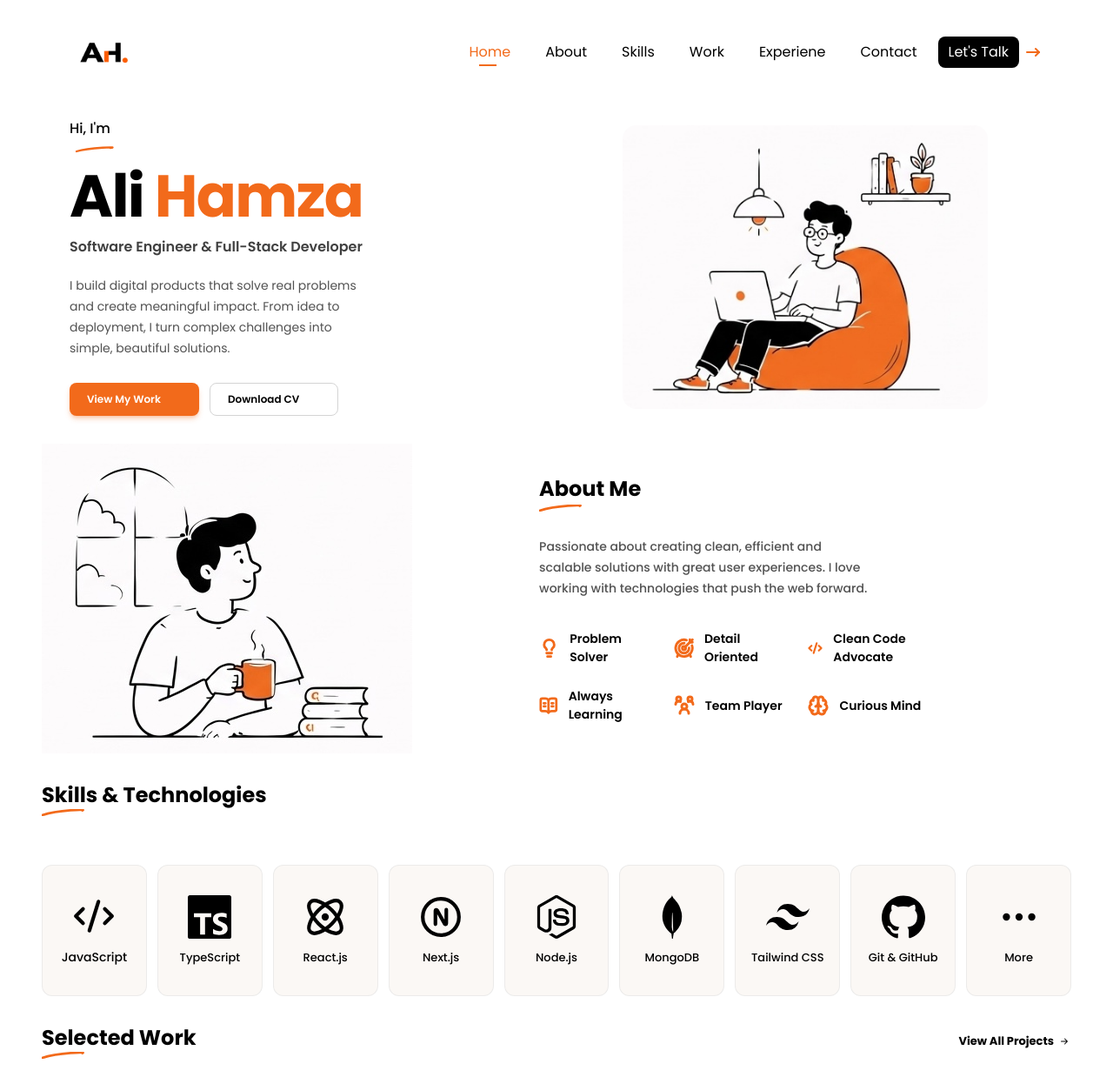
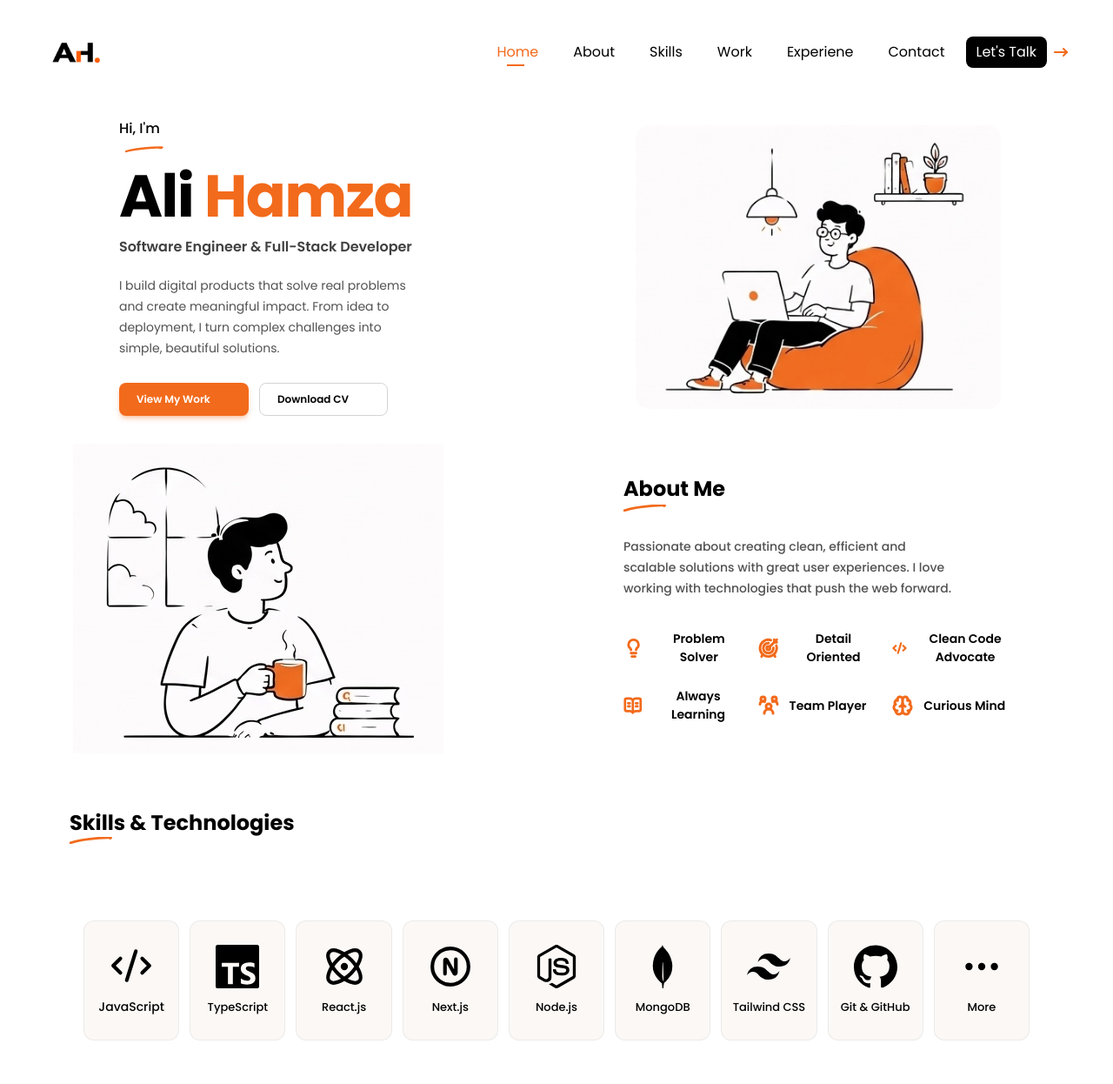
Before and after one commit to MOHAMED-BASIDI/AH.projects, a website: page index.html in a window 1280 px wide. Shown: the top 1246 px of the page at 87% size. Drawn offline with nearby package versions, Linux system fonts and the light colour scheme.

Commit message:
style: update responsive layout and centering across all sections

```diff
--- a/index.html
+++ b/index.html
@@ -34,8 +34,8 @@
   </style>
   </head>
 
-  <body class="font-['Poppins'] w-[100vw]">
-    <header class="flex items-center justify-between lg:px-20 lg:py-10">
+  <body class="font-['Poppins']">
+    <header class="flex items-center justify-between lg:px-[3rem] lg:py-10">
       <img src="./public/imagas/logo.png" alt width="80px">
       <div>
         <input class="md:hidden peer hidden" id="menuChecked" type="checkbox">
@@ -71,15 +71,15 @@
             class="flex flex-col gap-4 md:flex-row md:gap-10 max-sm:relative ">
             <a class="text-[#f26a1b] " href>Home</a>
             <div class="w-5 h-0.5 absolute left-3 top-8 bg-[#f26a1b] "></div>
-            <a href class="hover:text-brand">About</a>
-            <a href class="hover:text-brand">Skills</a>
-            <a href class="hover:text-brand">Work</a>
-            <a href class="hover:text-brand">Experiene</a>
-            <a href class="hover:text-brand">Contact</a>
+            <a href class="hover:text-brand hover:-translate-y-0.5">About</a>
+            <a href class="hover:text-brand hover:-translate-y-0.5">Skills</a>
+            <a href class="hover:text-brand hover:-translate-y-0.5">Work</a>
+            <a href class="hover:text-brand hover:-translate-y-0.5">Experiene</a>
+            <a href class="hover:text-brand hover:-translate-y-0.5">Contact</a>
           </nav>
           <div class="md:flex md:items-center md:gap-1 hidden">
             <button
-              class="text-white bg-black py-1.5 px-3 rounded-lg hover:bg-brand">Let's
+              class="text-white bg-black py-1.5 px-3 rounded-lg hover:bg-brand transition ease-in-out hover:-translate-x-0.5">Let's
               Talk</button>
             <svg class="text-[#f26a1b]" xmlns="http://www.w3.org/2000/svg"
               width="24" height="24" viewBox="0 0 24 24"
@@ -99,9 +99,9 @@
     <main>
       <!-- hero section -->
       <section
-        class="grid grid-cols-1 items-center px-[3rem] py-[1rem] sm:px-8 md:grid-cols-[1fr,1.15fr] md:gap-10 md:px-12 lg:px-[3rem] lg:py-[1rem]">
+        class="grid grid-cols-1 place-items-center place-content-center text-center py-[1rem] sm:px-8 md:grid-cols-[1fr,1.15fr] md:gap-10 md:px-12 lg:px-[1rem] lg:py-[1rem]">
 
-        <div class="order-1 flex justify-center md:order-2">
+        <div class="order-1 flex justify-center  px-[3rem] md:order-2">
           <img src="./public/imagas/image001.jpeg" alt="Ali Hamza"
             class="w-full max-w-[280px] rounded-2xl object-cover sm:max-w-[350px] md:max-w-full lg:max-w-[420px]">
         </div>
@@ -159,7 +159,7 @@
       </section>
       <!-- about section -->
       <section
-        class="grid grid-cols-1 items-center gap-[2rem] px-[3rem] py-[1rem] sm:px-8 md:grid-cols-[1fr,1.15fr] md:gap-10 md:px-12 lg:px-[3rem] lg:py-[1rem]">
+        class="grid grid-cols-1 place-items-center place-content-center text-center py-[1rem] sm:px-8 md:grid-cols-[1fr_1.15fr] md:gap-10 md:px-12 lg:px-[1rem] lg:py-[1rem]">
         <div>
           <img src="./public/imagas/image002.jpeg" alt>
         </div>
@@ -173,7 +173,7 @@
             </svg>
           </h2>
           <p
-            class="mx-[16.5px] mt-5 max-w-[24rem] text-sm leading-6 text-neutral-600 md:mx-0">Passionate
+            class="mx-[16.5px] mt-5 max-w-[24rem] text-sm leading-6 text-center lg:text-left text-neutral-600 md:mx-0">Passionate
             about creating clean, efficient and scalable solutions with great
             user experiences. I love working with technologies that push the web
             forward.</p>
@@ -263,15 +263,17 @@
       </section>
       <!-- skills -->
       <section class="flex flex-col gap-[2rem] px-[3rem] py-[1rem]">
-        <h2 class="font-black text-2xl">Skills &amp; Technologies <svg
+        <div class="py-[2rem] px-[2rem]">
+          <h2 class="font-black text-2xl">Skills &amp; Technologies <svg
             class="h-2 w-20" viewBox="2 2 100 8" fill="none"
             xmlns="http://www.w3.org/2000/svg">
             <path d="M2 10 C25 2, 70 1, 60 3" stroke="#F26A1B"
               stroke-width="3.5" stroke-linecap="round" />
           </svg></h2>
-        <ul class="mt-6 grid grid-cols-3 gap-3 sm:grid-cols-5 lg:grid-cols-9">
+        </div>
+        <ul class="mt-6 grid grid-cols-3 gap-3 px-[3rem] sm:grid-cols-5 lg:grid-cols-9">
           <li
-            class="flex aspect-[4/5] flex-col items-center justify-center gap-3 rounded-xl border border-neutral-200/70 bg-[#FBF8F5]"><svg
+            class="flex aspect-[4/5] flex-col items-center justify-center gap-3 rounded-xl border border-neutral-200/70 bg-[#FBF8F5] transition ease-in-out hover:-translate-y-0.5 hover:shadow-[0px_0px_30px_-8px_rgba(235,103,26,1)]"><svg
               xmlns="http://www.w3.org/2000/svg" width="50" height="50"
               viewBox="0 0 24 24" fill="none" stroke="currentColor"
               stroke-width="2" stroke-linecap="round" stroke-linejoin="round"
@@ -280,13 +282,13 @@
                 d="m14.5 4-5 16" /></svg><span
               class="text-[14px] font-medium">JavaScript</span></li>
           <li
-            class="flex aspect-[4/5] flex-col items-center justify-center gap-3 rounded-xl border border-neutral-200/70 bg-[#FBF8F5]"><svg
+            class="flex aspect-[4/5] flex-col items-center justify-center gap-3 rounded-xl border border-neutral-200/70 bg-[#FBF8F5] transition ease-in-out hover:-translate-y-0.5 hover:shadow-[0px_0px_30px_-8px_rgba(235,103,26,1)]"><svg
               role="img" viewBox="0 0 24 24" width="50" heigth="50"
               xmlns="http://www.w3.org/2000/svg"><title>TypeScript</title><path
                 d="M1.125 0C.502 0 0 .502 0 1.125v21.75C0 23.498.502 24 1.125 24h21.75c.623 0 1.125-.502 1.125-1.125V1.125C24 .502 23.498 0 22.875 0zm17.363 9.75c.612 0 1.154.037 1.627.111a6.38 6.38 0 0 1 1.306.34v2.458a3.95 3.95 0 0 0-.643-.361 5.093 5.093 0 0 0-.717-.26 5.453 5.453 0 0 0-1.426-.2c-.3 0-.573.028-.819.086a2.1 2.1 0 0 0-.623.242c-.17.104-.3.229-.393.374a.888.888 0 0 0-.14.49c0 .196.053.373.156.529.104.156.252.304.443.444s.423.276.696.41c.273.135.582.274.926.416.47.197.892.407 1.266.628.374.222.695.473.963.753.268.279.472.598.614.957.142.359.214.776.214 1.253 0 .657-.125 1.21-.373 1.656a3.033 3.033 0 0 1-1.012 1.085 4.38 4.38 0 0 1-1.487.596c-.566.12-1.163.18-1.79.18a9.916 9.916 0 0 1-1.84-.164 5.544 5.544 0 0 1-1.512-.493v-2.63a5.033 5.033 0 0 0 3.237 1.2c.333 0 .624-.03.872-.09.249-.06.456-.144.623-.25.166-.108.29-.234.373-.38a1.023 1.023 0 0 0-.074-1.089 2.12 2.12 0 0 0-.537-.5 5.597 5.597 0 0 0-.807-.444 27.72 27.72 0 0 0-1.007-.436c-.918-.383-1.602-.852-2.053-1.405-.45-.553-.676-1.222-.676-2.005 0-.614.123-1.141.369-1.582.246-.441.58-.804 1.004-1.089a4.494 4.494 0 0 1 1.47-.629 7.536 7.536 0 0 1 1.77-.201zm-15.113.188h9.563v2.166H9.506v9.646H6.789v-9.646H3.375z" /></svg><span
               class="text-[13px] font-medium">TypeScript</span></li>
           <li
-            class="flex aspect-[4/5] flex-col items-center justify-center gap-3 rounded-xl border border-neutral-200/70 bg-[#FBF8F5]"><svg
+            class="flex aspect-[4/5] flex-col items-center justify-center gap-3 rounded-xl border border-neutral-200/70 bg-[#FBF8F5] transition ease-in-out hover:-translate-y-0.5 hover:shadow-[0px_0px_30px_-8px_rgba(235,103,26,1)]"><svg
               xmlns="http://www.w3.org/2000/svg" width="50" height="50"
               viewBox="0 0 24 24" fill="none" stroke="currentColor"
               stroke-width="2" stroke-linecap="round" stroke-linejoin="round"
@@ -296,7 +298,7 @@
                 d="M15.7 15.7c4.52-4.54 6.54-9.87 4.5-11.9-2.03-2.04-7.36-.02-11.9 4.5-4.52 4.54-6.54 9.87-4.5 11.9 2.03 2.04 7.36.02 11.9-4.5Z" /></svg><span
               class="text-[13px] font-medium">React.js</span></li>
           <li
-            class="flex aspect-[4/5] flex-col items-center justify-center gap-3 rounded-xl border border-neutral-200/70 bg-[#FBF8F5]"><svg
+            class="flex aspect-[4/5] flex-col items-center justify-center gap-3 rounded-xl border border-neutral-200/70 bg-[#FBF8F5] transition ease-in-out hover:-translate-y-0.5 hover:shadow-[0px_0px_30px_-8px_rgba(235,103,26,1)]"><svg
               xmlns="http://www.w3.org/2000/svg" width="50" height="50"
               viewBox="0 0 24 24" fill="none" stroke="currentColor"
               stroke-width="2" stroke-linecap="round" stroke-linejoin="round"
@@ -305,33 +307,33 @@
                 cx="12" cy="12" r="10" /></svg><span
               class="text-[13px] font-medium">Next.js</span></li>
           <li
-            class="flex aspect-[4/5] flex-col items-center justify-center gap-3 rounded-xl border border-neutral-200/70 bg-[#FBF8F5]"><svg
+            class="flex aspect-[4/5] flex-col items-center justify-center gap-3 rounded-xl border border-neutral-200/70 bg-[#FBF8F5] transition ease-in-out hover:-translate-y-0.5 hover:shadow-[0px_0px_30px_-8px_rgba(235,103,26,1)]"><svg
               xmlns="http://www.w3.org/2000/svg" viewBox="0 0 256 289"
               width="50" height="50"><path
                 fill="black"
                 d="M128 288.464c-3.975 0-7.685-1.06-11.13-2.915l-35.247-20.936c-5.3-2.915-2.65-3.975-1.06-4.505c7.155-2.385 8.48-2.915 15.9-7.156c.796-.53 1.856-.265 2.65.265l27.032 16.166c1.06.53 2.385.53 3.18 0l105.74-61.217c1.06-.53 1.59-1.59 1.59-2.915V83.08c0-1.325-.53-2.385-1.59-2.915l-105.74-60.953c-1.06-.53-2.385-.53-3.18 0L20.405 80.166c-1.06.53-1.59 1.855-1.59 2.915v122.17c0 1.06.53 2.385 1.59 2.915l28.887 16.695c15.636 7.95 25.44-1.325 25.44-10.6V93.68c0-1.59 1.326-3.18 3.181-3.18h13.516c1.59 0 3.18 1.325 3.18 3.18v120.58c0 20.936-11.396 33.126-31.272 33.126c-6.095 0-10.865 0-24.38-6.625l-27.827-15.9C4.24 220.885 0 213.465 0 205.515V83.346C0 75.396 4.24 67.976 11.13 64L116.87 2.783c6.625-3.71 15.635-3.71 22.26 0L244.87 64C251.76 67.975 256 75.395 256 83.346v122.17c0 7.95-4.24 15.37-11.13 19.345L139.13 286.08c-3.445 1.59-7.42 2.385-11.13 2.385m32.596-84.009c-46.377 0-55.917-21.2-55.917-39.221c0-1.59 1.325-3.18 3.18-3.18h13.78c1.59 0 2.916 1.06 2.916 2.65c2.12 14.045 8.215 20.936 36.306 20.936c22.261 0 31.802-5.035 31.802-16.96c0-6.891-2.65-11.926-37.367-15.372c-28.886-2.915-46.907-9.275-46.907-32.33c0-21.467 18.02-34.187 48.232-34.187c33.921 0 50.617 11.66 52.737 37.101q0 1.193-.795 2.385c-.53.53-1.325 1.06-2.12 1.06h-13.78c-1.326 0-2.65-1.06-2.916-2.385c-3.18-14.575-11.395-19.345-33.126-19.345c-24.38 0-27.296 8.48-27.296 14.84c0 7.686 3.445 10.07 36.306 14.31c32.597 4.24 47.967 10.336 47.967 33.127c-.265 23.321-19.345 36.571-53.002 36.571" /></svg><span
               class="text-[13px] font-medium">Node.js</span></li>
           <li
-            class="flex aspect-[4/5] flex-col items-center justify-center gap-3 rounded-xl border border-neutral-200/70 bg-[#FBF8F5]"><svg
+            class="flex aspect-[4/5] flex-col items-center justify-center gap-3 rounded-xl border border-neutral-200/70 bg-[#FBF8F5] transition ease-in-out hover:-translate-y-0.5 hover:shadow-[0px_0px_30px_-8px_rgba(235,103,26,1)]"><svg
               role="img" viewBox="0 0 24 24" width="50" height="50"
               xmlns="http://www.w3.org/2000/svg"><title>MongoDB</title><path
                 d="M17.193 9.555c-1.264-5.58-4.252-7.414-4.573-8.115-.28-.394-.53-.954-.735-1.44-.036.495-.055.685-.523 1.184-.723.566-4.438 3.682-4.74 10.02-.282 5.912 4.27 9.435 4.888 9.884l.07.05A73.49 73.49 0 0111.91 24h.481c.114-1.032.284-2.056.51-3.07.417-.296.604-.463.85-.693a11.342 11.342 0 003.639-8.464c.01-.814-.103-1.662-.197-2.218zm-5.336 8.195s0-8.291.275-8.29c.213 0 .49 10.695.49 10.695-.381-.045-.765-1.76-.765-2.405z" /></svg><span
               class="text-[13px] font-medium">MongoDB</span></li>
           <li
-            class="flex aspect-[4/5] flex-col items-center justify-center gap-3 rounded-xl border border-neutral-200/70 bg-[#FBF8F5]"><svg
+            class="flex aspect-[4/5] flex-col items-center justify-center gap-3 rounded-xl border border-neutral-200/70 bg-[#FBF8F5] transition ease-in-out hover:-translate-y-0.5 hover:shadow-[0px_0px_30px_-8px_rgba(235,103,26,1)]"><svg
               role="img" viewBox="0 0 24 24" width="50" height="50"
               xmlns="http://www.w3.org/2000/svg"><title>Tailwind
                 CSS</title><path
                 d="M12.001,4.8c-3.2,0-5.2,1.6-6,4.8c1.2-1.6,2.6-2.2,4.2-1.8c0.913,0.228,1.565,0.89,2.288,1.624 C13.666,10.618,15.027,12,18.001,12c3.2,0,5.2-1.6,6-4.8c-1.2,1.6-2.6,2.2-4.2,1.8c-0.913-0.228-1.565-0.89-2.288-1.624 C16.337,6.182,14.976,4.8,12.001,4.8z M6.001,12c-3.2,0-5.2,1.6-6,4.8c1.2-1.6,2.6-2.2,4.2-1.8c0.913,0.228,1.565,0.89,2.288,1.624 c1.177,1.194,2.538,2.576,5.512,2.576c3.2,0,5.2-1.6,6-4.8c-1.2,1.6-2.6,2.2-4.2,1.8c-0.913-0.228-1.565-0.89-2.288-1.624 C10.337,13.382,8.976,12,6.001,12z" /></svg><span
               class="text-[13px] font-medium">Tailwind CSS</span></li>
           <li
-            class="flex aspect-[4/5] flex-col items-center justify-center gap-3 rounded-xl border border-neutral-200/70 bg-[#FBF8F5]"><svg
+            class="flex aspect-[4/5] flex-col items-center justify-center gap-3 rounded-xl border border-neutral-200/70 bg-[#FBF8F5] transition ease-in-out hover:-translate-y-0.5 hover:shadow-[0px_0px_30px_-8px_rgba(235,103,26,1)]"><svg
               role="img" viewBox="0 0 24 24" width="50" height="50"
               xmlns="http://www.w3.org/2000/svg"><title>GitHub</title><path
                 d="M12 .297c-6.63 0-12 5.373-12 12 0 5.303 3.438 9.8 8.205 11.385.6.113.82-.258.82-.577 0-.285-.01-1.04-.015-2.04-3.338.724-4.042-1.61-4.042-1.61C4.422 18.07 3.633 17.7 3.633 17.7c-1.087-.744.084-.729.084-.729 1.205.084 1.838 1.236 1.838 1.236 1.07 1.835 2.809 1.305 3.495.998.108-.776.417-1.305.76-1.605-2.665-.3-5.466-1.332-5.466-5.93 0-1.31.465-2.38 1.235-3.22-.135-.303-.54-1.523.105-3.176 0 0 1.005-.322 3.3 1.23.96-.267 1.98-.399 3-.405 1.02.006 2.04.138 3 .405 2.28-1.552 3.285-1.23 3.285-1.23.645 1.653.24 2.873.12 3.176.765.84 1.23 1.91 1.23 3.22 0 4.61-2.805 5.625-5.475 5.92.42.36.81 1.096.81 2.22 0 1.606-.015 2.896-.015 3.286 0 .315.21.69.825.57C20.565 22.092 24 17.592 24 12.297c0-6.627-5.373-12-12-12" /></svg><span
               class="text-[13px] font-medium">Git &amp; GitHub</span></li>
           <li
-            class="flex aspect-[4/5] flex-col items-center justify-center gap-3 rounded-xl border border-neutral-200/70 bg-[#FBF8F5]"><svg
+            class="flex aspect-[4/5] flex-col items-center justify-center gap-3 rounded-xl border border-neutral-200/70 bg-[#FBF8F5] transition ease-in-out hover:-translate-y-0.5 hover:shadow-[0px_0px_30px_-8px_rgba(235,103,26,1)]"><svg
               xmlns="http://www.w3.org/2000/svg" width="50" height="50"
               viewBox="0 0 24 24" fill="none" stroke="currentColor"
               stroke-width="2" stroke-linecap="round" stroke-linejoin="round"
@@ -343,7 +345,7 @@
       </section>
 
       <section class="flex flex-col gap-[2rem] px-[3rem] py-[1rem]">
-        <div class="flex justify-between" py-[2rem]>
+        <div class="flex justify-between py-[2rem] px-[2rem]">
           <p class="font-black text-2xl">Selected Work
             <svg class="h-2 w-20" viewBox="2 2 100 8" fill="none"
               xmlns="http://www.w3.org/2000/svg">
@@ -367,7 +369,7 @@
             </svg>
           </p>
         </div>
-        <div class="px-[2rem]">
+        <div class="px-[3rem]">
           <div class="flex flex-col lg:flex-row lg:justify-around gap-[2rem]">
             <div
               class="rounded-3xl border-black drop-shadow-lg bg-[#fdeee3] transition ease-in-out hover:-translate-y-0.5 hover:shadow-[0px_0px_30px_-8px_rgba(235,103,26,1)]  py-[1vh]">
@@ -483,7 +485,7 @@
       </section>
 
       <section class="flex flex-col gap-[2rem] px-[3rem] py-[1rem]">
-        <div class>
+        <div class="py-[2rem] px-[2rem]">
           <p
             class="flex flex-col items-center lg:items-start gap-2 font-black text-2xl">Experience
             <svg
@@ -588,7 +590,7 @@
       </section>
 
       <section class="flex flex-col gap-[2rem] px-[3rem] py-[1rem]">
-        <div>
+        <div class="py-[2rem] px-[2rem]">
           <p
             class="flex flex-col items-center lg:items-start gap-2 font-black text-2xl">My
             Process <svg
@@ -604,7 +606,7 @@
             </svg></p>
         </div>
         <div
-          class="py-[2rem] px-[2rem] lg:px-[3rem] flex flex-col justify-between gap-[1rem] lg:flex-row">
+          class="py-[2rem] px-[2rem] lg:px-[3rem]  justify-between grid grid-cols-1 items-center sm:grid-cols-3 lg:grid-cols-5 gap-[2rem] lg:flex-row">
           <div class="flex flex-col justify-center items-center">
             <div
               class="flex justify-center items-center rounded-full bg-[#f4ede7] transition ease-in-out hover:shadow-[0px_0px_19px_0px_rgba(235,103,26,1)] shadow-[inset_0px_0px_20px_-4px_rgba(235,103,26,1)]  w-[5rem] h-[5rem]"><svg
@@ -720,7 +722,7 @@ color: transparent;"
        </main>
 
         <footer
-          class="bg-[#f4ede7] flex flex-col items-center p-2 md:mx-6 gap-5 rounded-xl ">
+          class="bg-[#f4ede7] flex flex-col items-center px-[3rem] py-[1rem] md:mx-[3rem] mx-[1rem] mb-[1rem] md:mb-[2rem] gap-5 rounded-xl ">
           <div
             class="flex flex-col items-center gap-8 md:flex-row md:justify-between md:gap-20 md:pt-5">
             <div>
```
